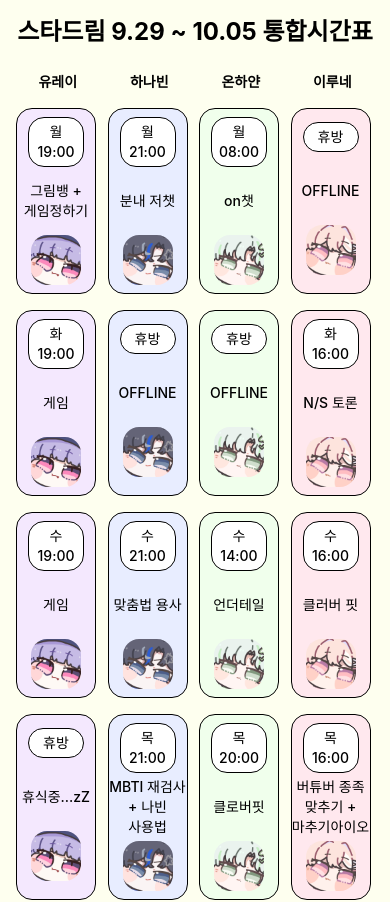
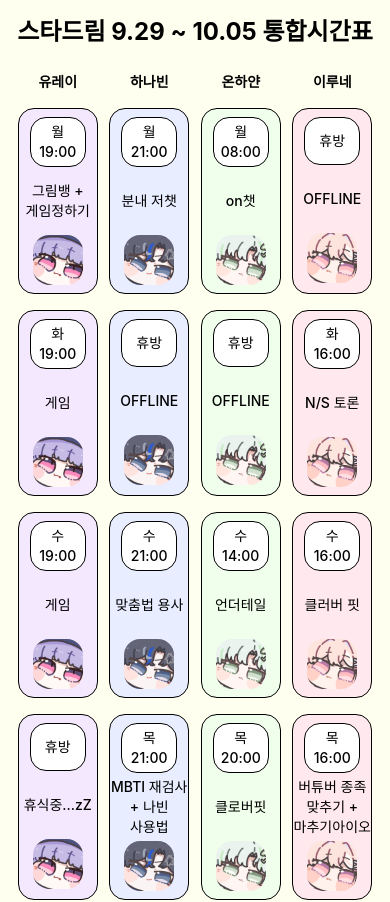
Before and after one commit to Lacheln1/StarDream-schedule-web, a React (Vite) app: page / in a window 390 px wide. Shown: the top 902 px of the page. Built offline with nearby package versions, Linux system fonts and the light colour scheme; a web font is replaced by a local one.

Commit message:
design: 카드 반응형 수정
모바일에서 시간 부분 정렬 안되던 현상 수정

```diff
--- a/src/components/Card.tsx
+++ b/src/components/Card.tsx
@@ -22,7 +22,7 @@ const Card = ({ schedule, day, daylabel }: CardProps) => {
     }
 
     return (
-        <div className="wrapper flex">
+        <div className="wrapper flex justify-center">
             <motion.div
                 whileHover={{ y: -5, boxShadow: "0 8px 20px rgba(0,0,0,0.3)" }}
                 className=" border rounded-2xl text-center w-20  lg:w-48 lg:h-56 flex flex-col "
@@ -39,7 +39,7 @@ const Card = ({ schedule, day, daylabel }: CardProps) => {
                     style={{ display: flip ? "flex" : "none" }}
                 >
                     <div className="time-container flex text-center items-center justify-center min-h-10 mt-2">
-                        <div className="border rounded-2xl w-14 lg:w-28 p-1 bg-white">
+                        <div className="flex items-center justify-center border rounded-2xl w-14 min-h-12 lg:w-28 p-1 bg-white">
                             <div className="time text-sm lg:text-xl">
                                 {daySchedule.time
                                     ? `${daylabel ? `${daylabel} ` : ""}${daySchedule.time}`
```
